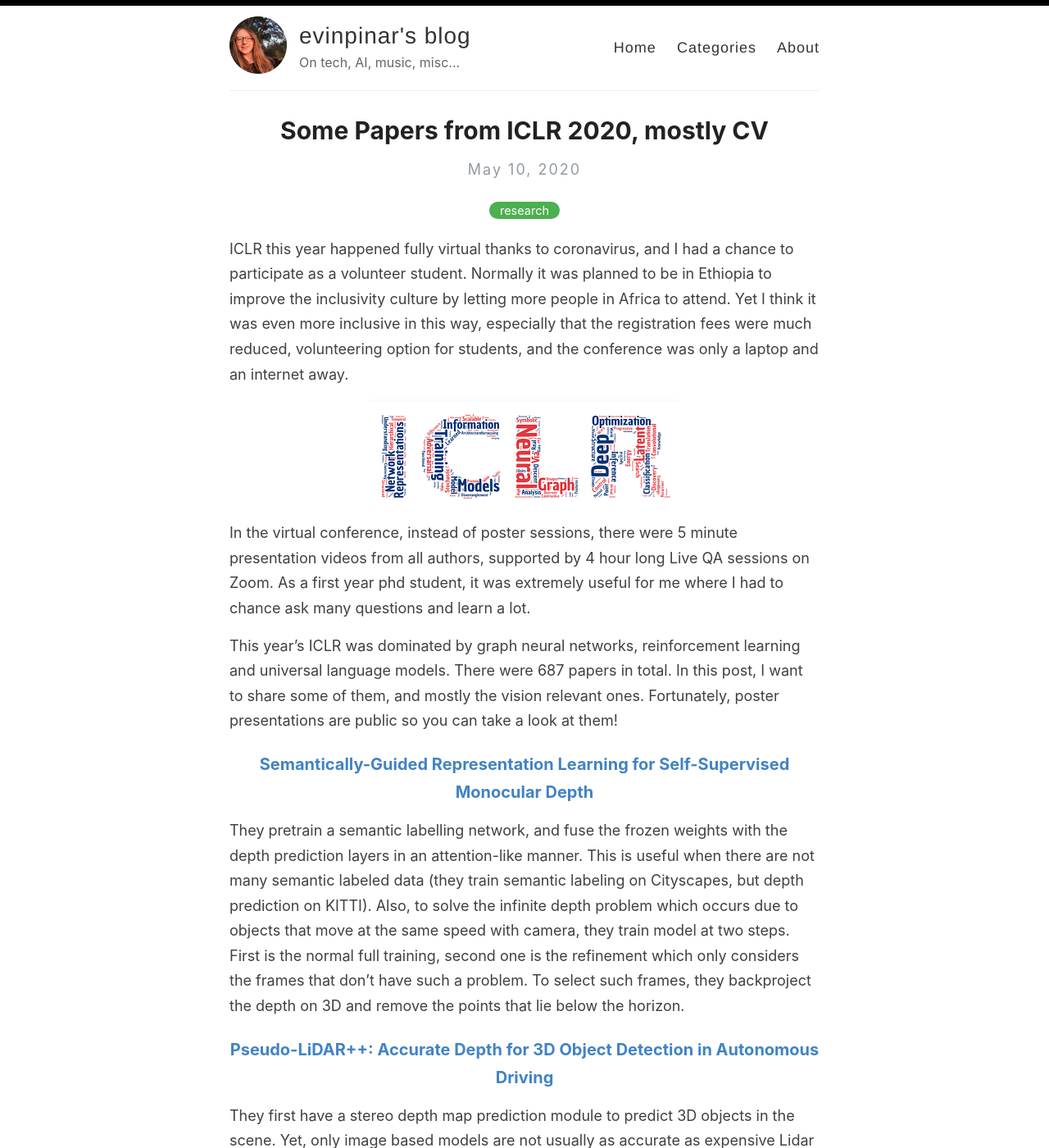
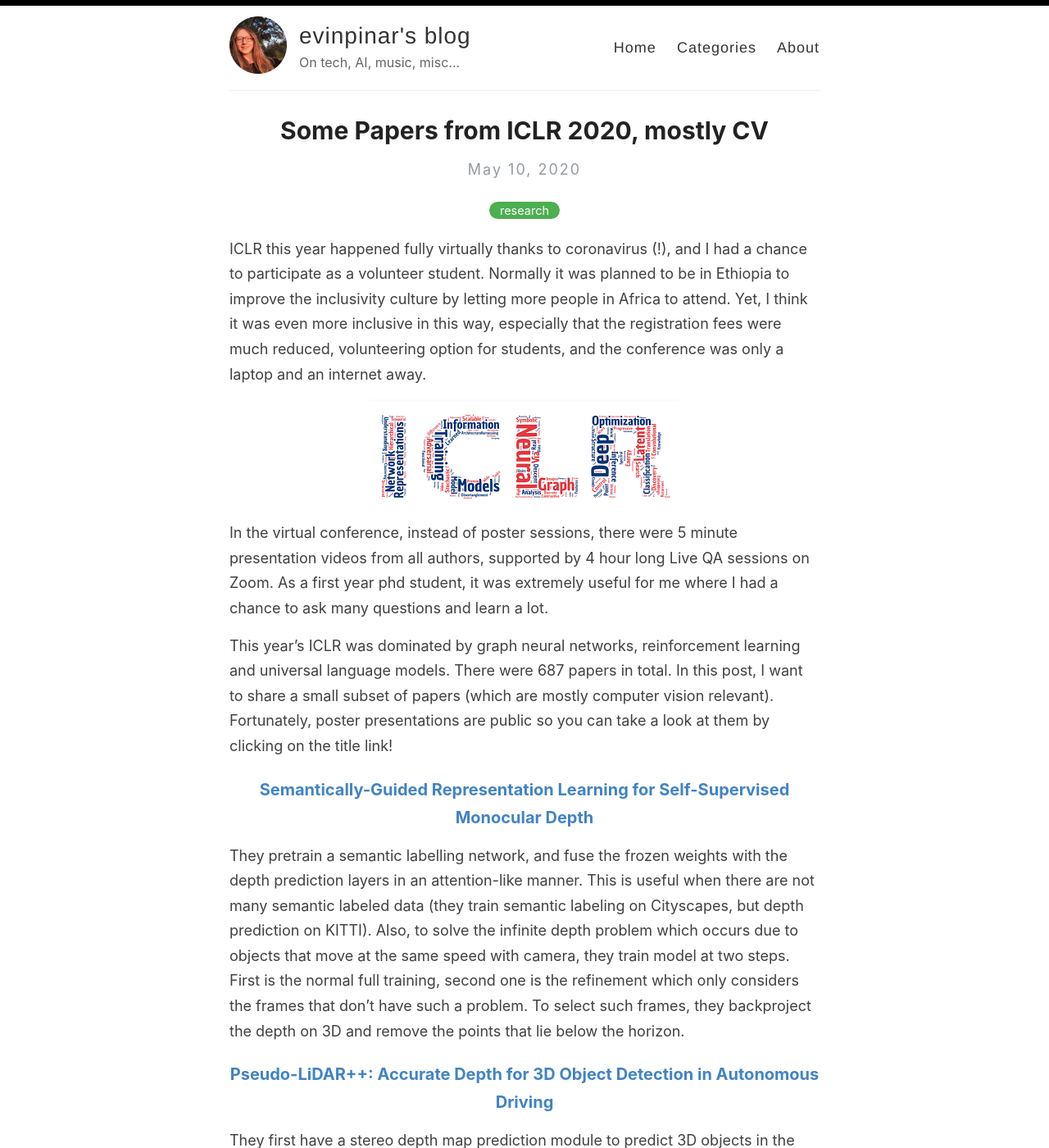
Before and after one commit to evinpinar/evinpinar.github.io, a Jekyll site: the page built from _posts/2020-5-10-iclr2020-vision.md, in a window 1280 px wide and 1400 px high. Shown: the whole window at 82% size. Built offline with Jekyll 4.4.1, drawn with Linux system fonts in a browser that asks for light colours; comment, search, counter and statistics services are not loaded; some of the changed text lies outside the part shown.

Commit message:
edit iclr

```diff
--- a/_posts/2020-5-10-iclr2020-vision.md
+++ b/_posts/2020-5-10-iclr2020-vision.md
@@ -5,13 +5,13 @@ categories: [research]
 comments: true
 ---
 
-ICLR this year happened fully virtual thanks to coronavirus, and I had a chance to participate as a volunteer student. Normally it was planned to be in Ethiopia to improve the inclusivity culture by letting more people in Africa to attend. Yet I think it was even more inclusive in this way, especially that the registration fees were much reduced, volunteering option for students, and the conference was only a laptop and an internet away.
+ICLR this year happened fully virtually thanks to coronavirus (!), and I had a chance to participate as a volunteer student. Normally it was planned to be in Ethiopia to improve the inclusivity culture by letting more people in Africa to attend. Yet, I think it was even more inclusive in this way, especially that the registration fees were much reduced, volunteering option for students, and the conference was only a laptop and an internet away.
 
 <img src="/images/iclr.png">
 
-In the virtual conference, instead of poster sessions, there were 5 minute presentation videos from all authors, supported by 4 hour long Live QA sessions on Zoom. As a first year phd student, it was extremely useful for me where I had to chance ask many questions and learn a lot.
+In the virtual conference, instead of poster sessions, there were 5 minute presentation videos from all authors, supported by 4 hour long Live QA sessions on Zoom. As a first year phd student, it was extremely useful for me where I had a chance to ask many questions and learn a lot.
 
-This year's ICLR was dominated by graph neural networks, reinforcement learning and universal language models. There were 687 papers in total. In this post, I want to share some of them, and mostly the vision relevant ones. Fortunately, poster presentations are public so you can take a look at them!
+This year's ICLR was dominated by graph neural networks, reinforcement learning and universal language models. There were 687 papers in total. In this post, I want to share a small subset of papers (which are mostly computer vision relevant). Fortunately, poster presentations are public so you can take a look at them by clicking on the title link!
 
 ### [Semantically-Guided Representation Learning for Self-Supervised Monocular Depth](https://iclr.cc/virtual/poster_ByxT7TNFvH.html)
 
@@ -36,7 +36,7 @@ The task is single image point cloud reconstruction. Assuming there is a decoder
 
 ### [A Critical Analysis of Self-Supervision, or What We Can Learn from a Single Image](https://iclr.cc/virtual/poster_B1esx6EYvr.html)
 
-They train a self-supervised network (eg. DeepCluster or BiGAN) with a single image cropped in 1M pieces of different sizes and augmentation. They compare this network with 1M different images trained version, and a fully supervised trained model. By taking layers at each level (conv1, conv2, conv3), they compare the classification accuracy when only that layer is used. They found that the low-level accuracies were similar in 1-img, 1M-img, and supervised models. However, the difference between them increased when higher network layer is used. It shows that: low level info can be captured even by a well augmented single image, whereas the current supervised models cannot capture high-level info good even though they use 1M images.
+They train a self-supervised network (eg. DeepCluster or BiGAN) with a single image cropped in 1M pieces of different sizes and augmentation. They compare this network with 1M different images trained version, and a fully supervised trained model. By taking layers at each level (conv1, conv2, conv3), they compare the classification accuracy when only that layer is used. They found that the low-level accuracies were similar in 1-img, 1M-img, and supervised models. However, the difference between them increased when higher network layer is used. It shows that: low level info can be captured by unsupervised methods even by a well augmented single image, whereas the low level info cannot be captured good enough even though they use 1M images.
 
 
 Other interesting vision papers:
```
Also changed, not shown: other parts of _posts/2020-5-10-iclr2020-vision.md (+2 -2 lines).
